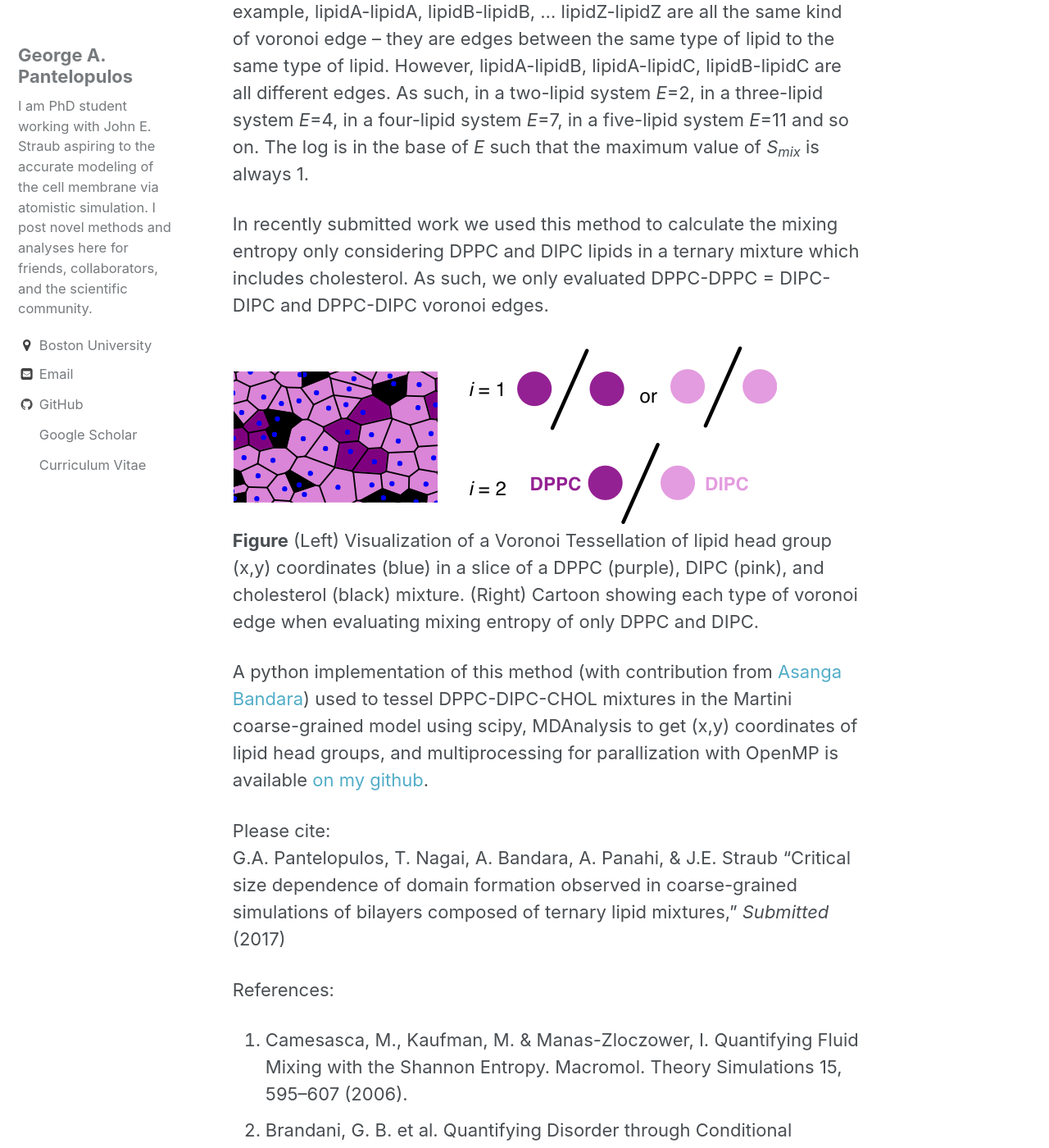
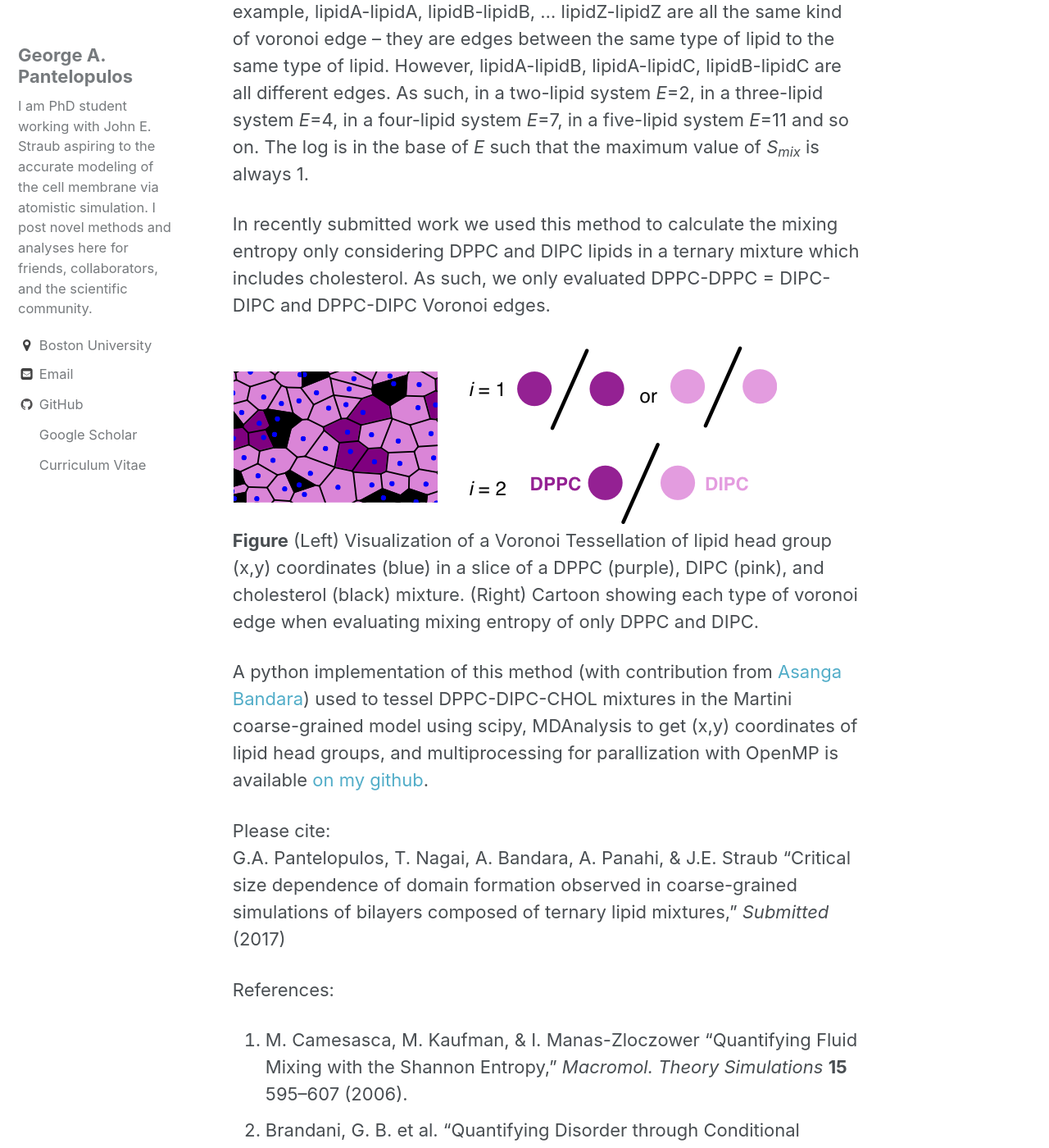
Before and after one commit to gpantel/gpantel.github.io, a Jekyll site: the page built from _posts/2017-06-22-mixent.markdown, in a window 1280 px wide and 1400 px high, scrolled down 2515 px. Shown: the whole window at 82% size. Built offline with Jekyll 4.4.1, drawn with Linux system fonts in a browser that asks for light colours; formulas are drawn with MathJax 3; some of the changed text lies outside the part shown.

Commit message:
Edited reference format

```diff
--- a/_posts/2017-06-22-mixent.markdown
+++ b/_posts/2017-06-22-mixent.markdown
@@ -36,7 +36,7 @@ $$S_{mix} = -\sum^{E}_{j=1} p_j \log_E(p_j),$$
 
 where there are *E* types of voronoi edges and we find the probability of the j<sup>th</sup> type of voronoi edge. These "types" of voronoi edges are unique types of contacts formed by a pair of lipids sharing a voronoi edge. For example, lipidA-lipidA, lipidB-lipidB, ... lipidZ-lipidZ are all the same kind of voronoi edge -- they are edges between the same type of lipid to the same type of lipid. However, lipidA-lipidB, lipidA-lipidC, lipidB-lipidC are all different edges. As such, in a two-lipid system *E*=2, in a three-lipid system *E*=4, in a four-lipid system *E*=7, in a five-lipid system *E*=11 and so on. The log is in the base of *E* such that the maximum value of *S<sub>mix</sub>* is always 1.
 
-In recently submitted work we used this method to calculate the mixing entropy only considering DPPC and DIPC lipids in a ternary mixture which includes cholesterol. As such, we only evaluated DPPC-DPPC = DIPC-DIPC and DPPC-DIPC voronoi edges.
+In recently submitted work we used this method to calculate the mixing entropy only considering DPPC and DIPC lipids in a ternary mixture which includes cholesterol. As such, we only evaluated DPPC-DPPC = DIPC-DIPC and DPPC-DIPC Voronoi edges.
 
 ![Smix Tessel Example]({{ site.url }}/assets/Membrane/SmixTesselExample.png)
 **Figure** (Left) Visualization of a Voronoi Tessellation of lipid head group (x,y) coordinates (blue) in a slice of a  DPPC (purple), DIPC (pink), and cholesterol (black) mixture. (Right) Cartoon showing each type of voronoi edge when evaluating mixing entropy of only DPPC and DIPC.
@@ -47,5 +47,5 @@ Please cite:
 G.A. Pantelopulos, T. Nagai, A. Bandara, A. Panahi, & J.E. Straub "Critical size dependence of domain formation observed in coarse-grained simulations of bilayers composed of ternary lipid mixtures," *Submitted* (2017)
 
 References:
-1. Camesasca, M., Kaufman, M. & Manas-Zloczower, I. Quantifying Fluid Mixing with the Shannon Entropy. Macromol. Theory Simulations 15, 595–607 (2006).
-2. Brandani, G. B. et al. Quantifying Disorder through Conditional Entropy: An Application to Fluid Mixing. PLoS One 8, e65617 (2013).
+1. M. Camesasca, M. Kaufman, & I. Manas-Zloczower "Quantifying Fluid Mixing with the Shannon Entropy," *Macromol. Theory Simulations* **15** 595–607 (2006).
+2. Brandani, G. B. et al. "Quantifying Disorder through Conditional Entropy: An Application to Fluid Mixing," *PLoS One* **8** e65617 (2013).
```
Also changed, not shown: 3 other files.
